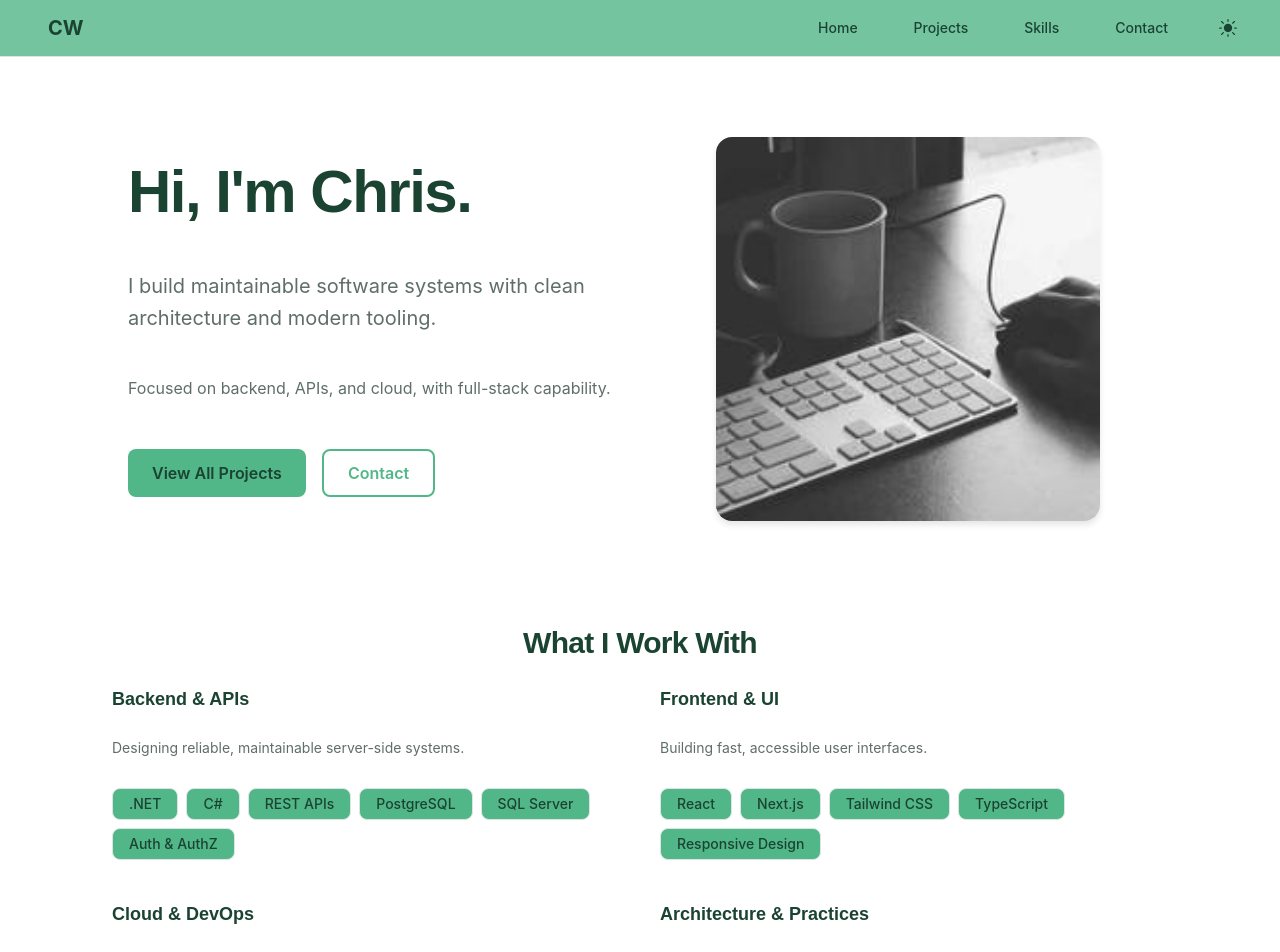
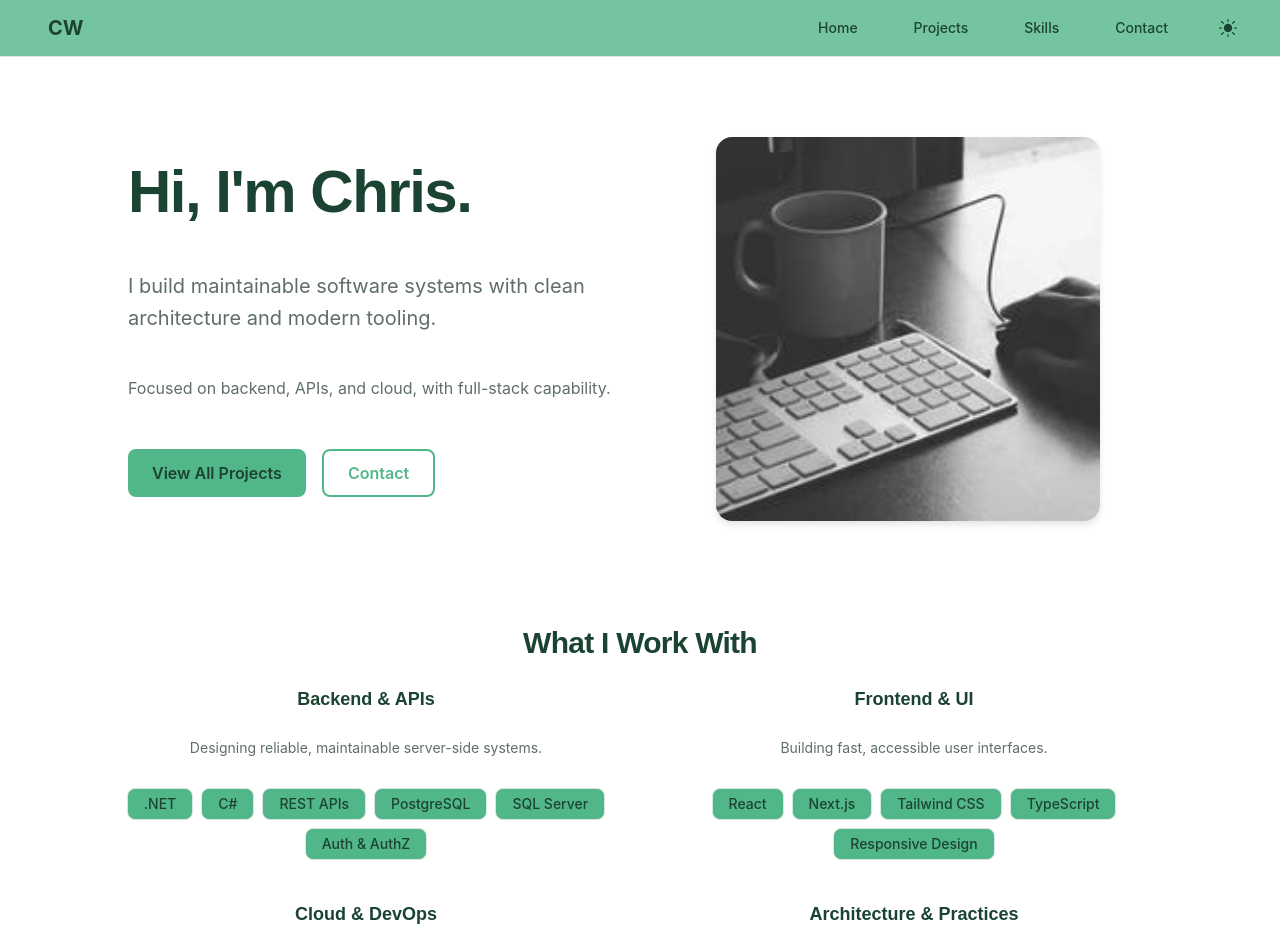
Before and after one commit to ChrisWenzlick/portfolio-website, a Next.js app: page / in a window 1280 px wide. Shown: the top 952 px of the page. Built offline with nearby package versions, Linux system fonts and the light colour scheme.

Commit message:
Center contents of skill groups

```diff
--- a/components/layout/SkillGroup.tsx
+++ b/components/layout/SkillGroup.tsx
@@ -9,15 +9,15 @@ export default function SkillGroup({ group }: SkillGroupProps) {
     return (
         <div className="flex flex-col gap-3">
             <div>
-                <h3 className="text-lg font-semibold">{group.title}</h3>
+                <h3 className="text-lg text-center font-semibold">{group.title}</h3>
                 {group.description && (
-                    <p className="text-sm text-(--color-text-muted)">
+                    <p className="text-sm text-center text-(--color-text-muted)">
                         {group.description}
                     </p>
                 )}
             </div>
 
-            <div className="flex flex-wrap gap-2">
+            <div className="flex justify-center flex-wrap gap-2">
                 {group.skillSlugs.map((skillSlug) => (
                     <SkillBadge
                         key={skillSlug}
```
